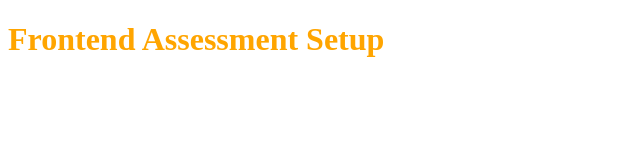
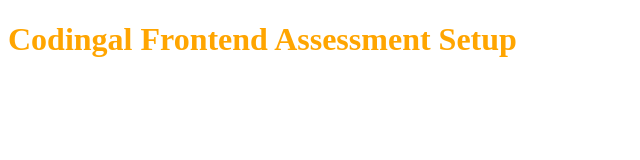
Before and after one commit to shobhit-jain/Codingal_Frontend_Assessment, a plain HTML site: page index.html in a window 1280 px wide. Shown: the whole page, without its empty margins (0-640 px from the left). Drawn offline with Linux system fonts and the light colour scheme.

Commit message:
project setup

```diff
--- a/index.html
+++ b/index.html
@@ -13,7 +13,7 @@
         />
     </head>
     <body>
-        <h1>Frontend Assessment Setup</h1>
+        <h1>Codingal Frontend Assessment Setup</h1>
 
         <script src="./javascript/script.js"></script>
     </body>
```
